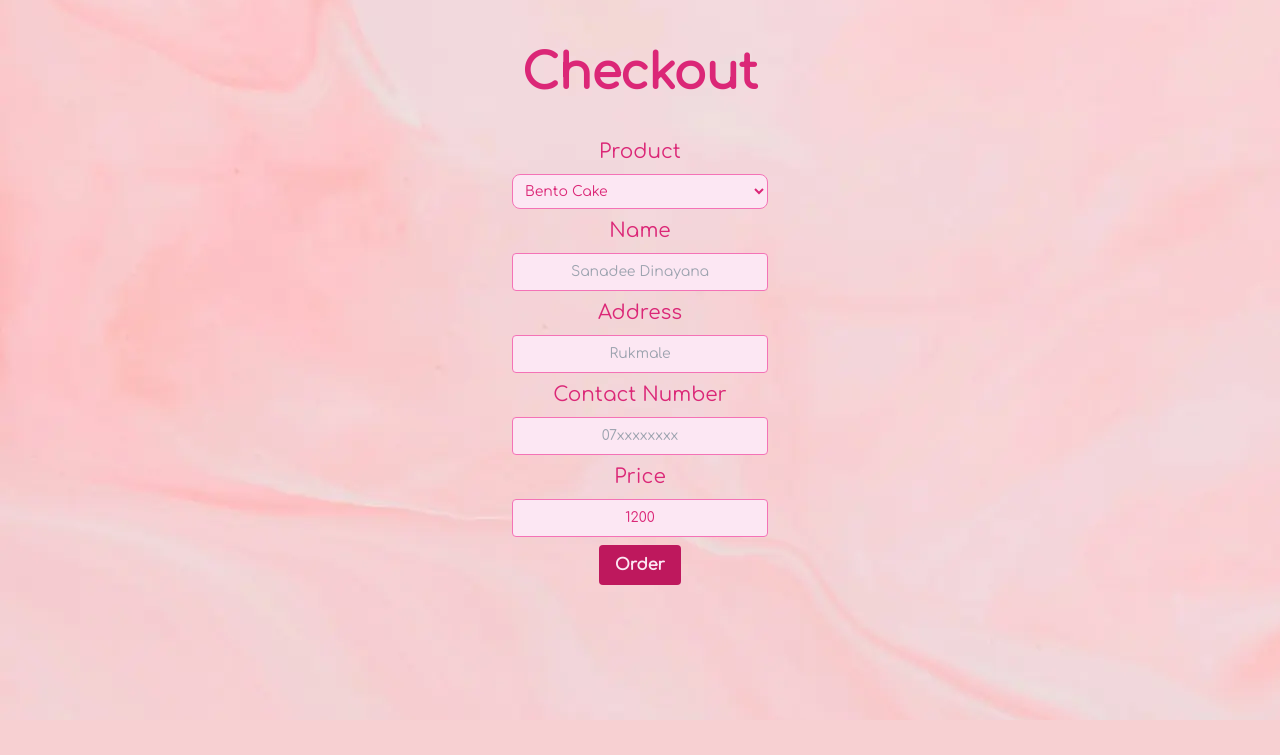
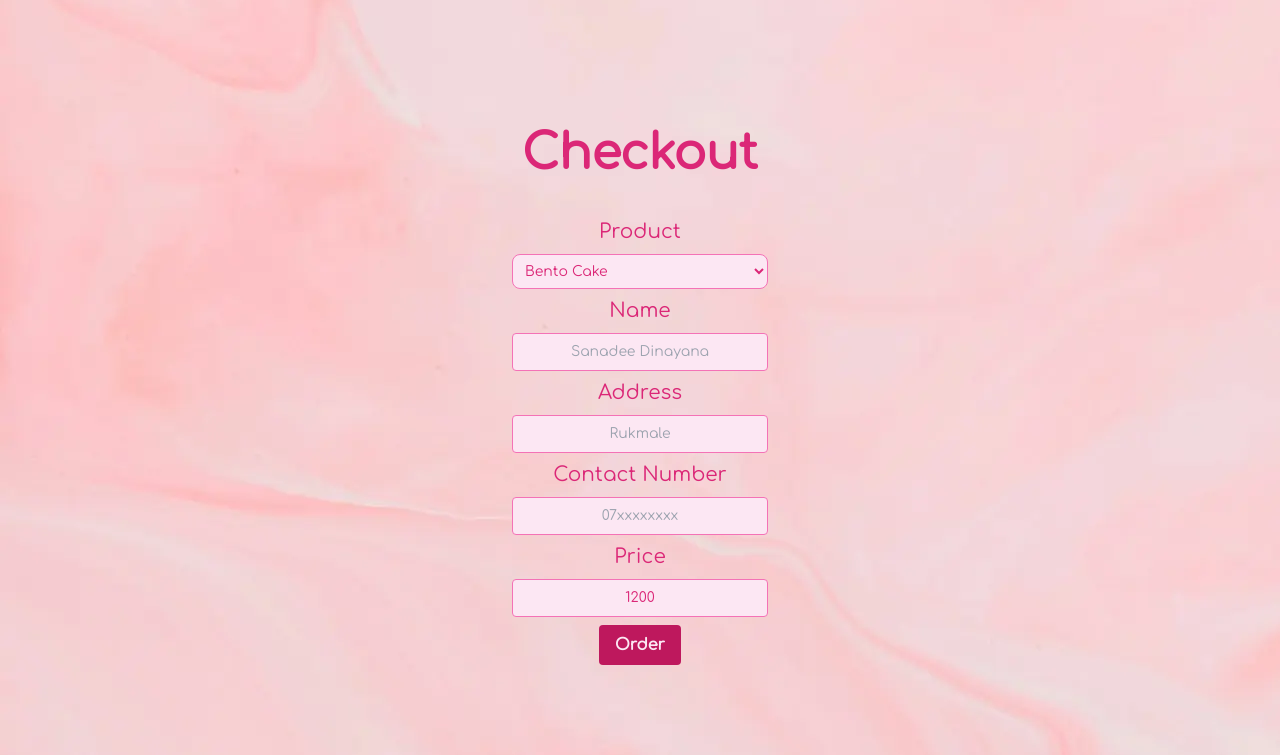
Before and after one commit to libresoul/rosemary, a PHP site: page /checkout.php in a window 1280 px wide. Shown: the part 80-835 px from the top of the page. Before the commit the page ends 780 px from the top, so only its background shows below. Run offline with PHP 8.4, Linux system fonts and the light colour scheme; data comes from the database, SQL or seed files in the repository; style sheets or scripts are compiled from the project's sources.

Commit message:
style(checkout.php): adds top margin for md

```diff
--- a/checkout.php
+++ b/checkout.php
@@ -4,7 +4,7 @@ include_once 'includes/header.inc.php';
 include_once 'includes/functions.inc.php';
 ?>
 
-<div class="h-[--dont-overflow] flex items-center justify-center rounded">
+<div class="h-[--dont-overflow] md:mt-20 flex items-center justify-center rounded">
     <div class="p-10 transition-transform w-xl text-center rounded">
         <?php (isset($_GET['status'])) ? $status = htmlspecialchars($_GET['status']) : null ?>
         <?php if (isset($status) && $status === 'ordersuccess'): ?>
```
